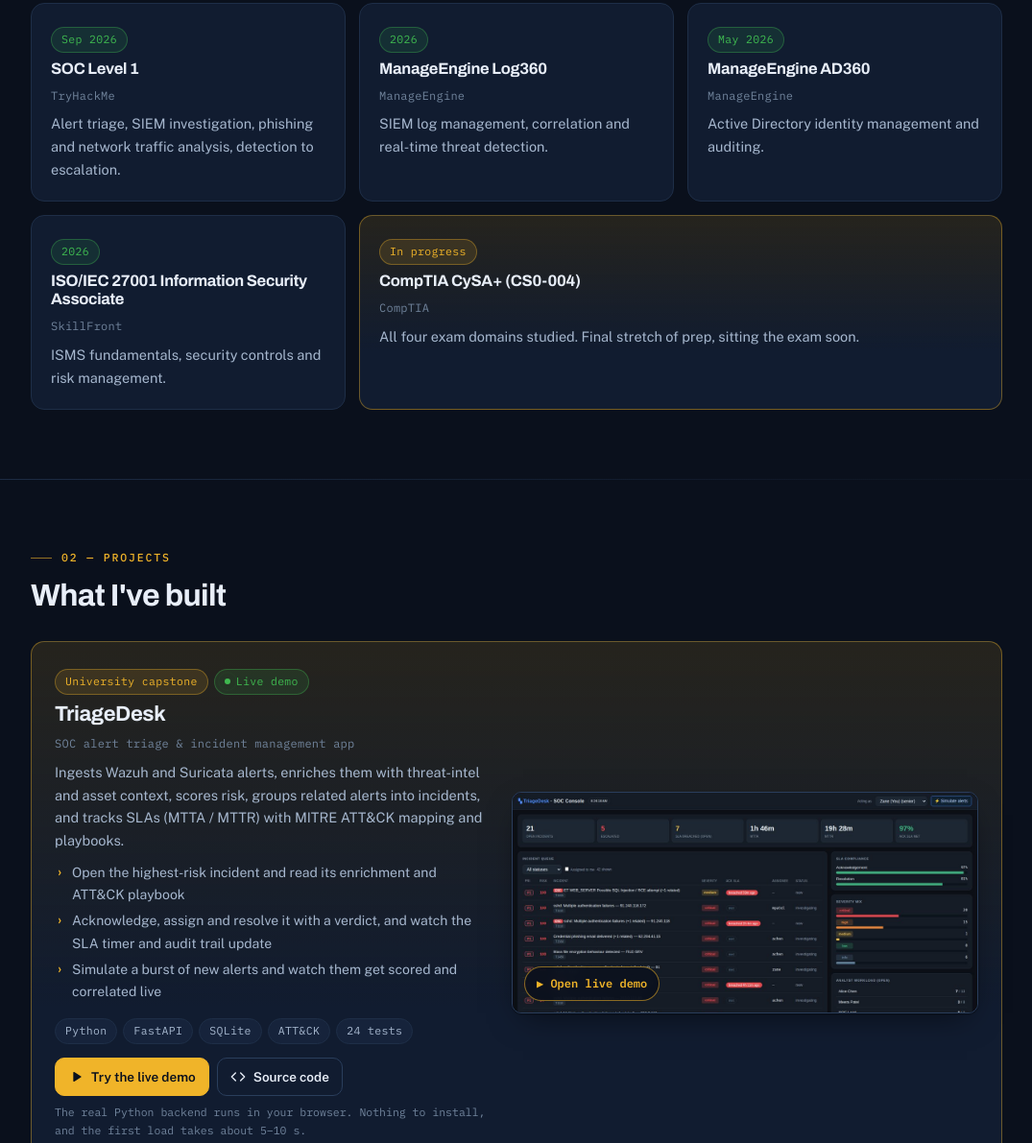
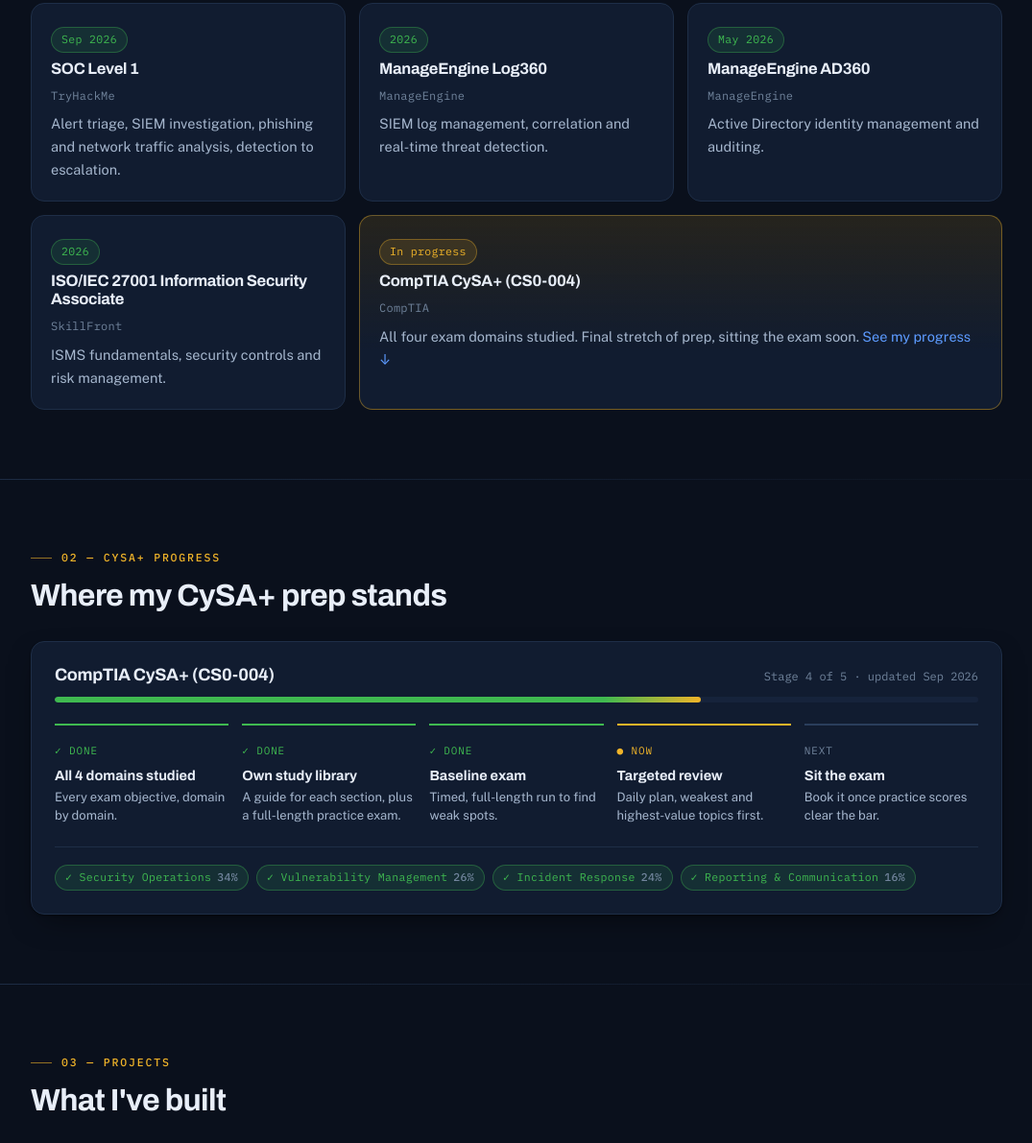
Before and after one commit to winmyataun0007-hue/Win-Myat-Aung-Work-profile, a plain HTML site: page docs/index.html in a window 1280 px wide. Shown: the part 885-2076 px from the top of the page at 96% size, without its empty margins (102-1177 px from the left). Drawn offline with nearby package versions, Linux system fonts and the light colour scheme.

Commit message:
Add CySA+ progress section and IT support readiness

```diff
--- a/docs/index.html
+++ b/docs/index.html
@@ -182,6 +182,39 @@
 .skills{display:grid; gap:16px}
 .skills .lbl{font-family:var(--mono); font-size:11.5px; letter-spacing:.1em; text-transform:uppercase; color:var(--text-3); margin-bottom:8px}
 
+/* cysa+ progress */
+.prog{background:var(--surface); border:1px solid var(--border); border-radius:var(--radius); padding:24px; box-shadow:var(--shadow)}
+.prog-head{display:flex; justify-content:space-between; align-items:baseline; gap:6px 16px; flex-wrap:wrap; margin-bottom:12px}
+.prog-head h3{font-size:18px}
+.prog-meta{font-family:var(--mono); font-size:12px; color:var(--text-3)}
+.pbar{height:6px; background:var(--surface-2); border-radius:999px; overflow:hidden; margin-bottom:22px}
+.pbar i{display:block; height:100%; width:70%; border-radius:999px; background:linear-gradient(90deg,var(--ok) 0 85%,var(--accent))}
+.steps{display:grid; grid-template-columns:repeat(5,minmax(0,1fr)); gap:14px; list-style:none; margin:0; padding:0}
+.step{padding-top:12px; border-top:2px solid var(--border-2)}
+.step.done{border-top-color:var(--ok)}
+.step.now{border-top-color:var(--accent)}
+.step .st{font-family:var(--mono); font-size:11px; letter-spacing:.08em; text-transform:uppercase; color:var(--text-3)}
+.step.done .st{color:var(--ok)} .step.now .st{color:var(--accent)}
+.step h4{font-family:var(--display); font-size:14.5px; line-height:1.3; margin:4px 0 3px}
+.step p{font-size:13px; line-height:1.5; color:var(--text-2); margin:0}
+.doms{display:flex; flex-wrap:wrap; gap:8px; margin-top:22px; padding-top:18px; border-top:1px solid var(--border)}
+.doms .chip b{color:var(--text-3); font-weight:500; margin-left:6px}
+@media(max-width:760px){
+  .prog{padding:20px}
+  .steps{grid-template-columns:1fr; gap:0}
+  .step{border-top:0; border-left:2px solid var(--border-2); padding:0 0 14px 14px}
+  .step:last-child{padding-bottom:0}
+  .step.done{border-left-color:var(--ok)} .step.now{border-left-color:var(--accent)}
+}
+
+/* it support */
+.ready{margin-top:30px; display:grid; grid-template-columns:auto minmax(0,1fr); gap:16px; align-items:start; padding:20px 22px; background:var(--surface); border:1px solid var(--border); border-left:3px solid var(--ok); border-radius:var(--radius)}
+.ready .ic{width:38px; height:38px; border-radius:10px; display:grid; place-items:center; background:color-mix(in srgb,var(--ok) 12%,transparent); color:var(--ok)}
+.ready .ic svg{width:19px; height:19px}
+.ready h3{font-size:16.5px; margin-bottom:4px}
+.ready p{color:var(--text-2); font-size:14.5px; margin:0 0 10px; max-width:70ch}
+@media(max-width:560px){.ready{grid-template-columns:1fr; gap:10px}}
+
 /* footer */
 footer{border-top:1px solid var(--border); padding:56px 0 60px; background:var(--bg-2)}
 .foot{display:grid; grid-template-columns:1.2fr 1fr; gap:28px; align-items:center}
@@ -203,6 +236,7 @@
     <a class="brand" href="#hero"><span class="brand-mark">WMA</span> Win&nbsp;Myat&nbsp;Aung <span style="color:var(--text-3);font-weight:500">/ Zane</span></a>
     <nav class="nav-links" id="navLinks" aria-label="Sections">
       <a href="#certs">Certifications</a>
+      <a href="#cysa">CySA+</a>
       <a href="#projects">Projects</a>
       <a href="#experience">Experience</a>
       <a href="#contact">Contact</a>
@@ -221,7 +255,7 @@
       <img src="assets/zane-headshot.jpg" alt="Win Myat Aung (Zane)" width="600" height="600" fetchpriority="high" decoding="async">
     </figure>
     <div class="hero">
-      <span class="pill"><span class="dot"></span> Open to SOC internships · Bangkok</span>
+      <span class="pill"><span class="dot"></span> Open to SOC &amp; IT support internships · Bangkok</span>
       <h1>Win Myat Aung <span class="thin">— Zane</span></h1>
       <div class="role">Aspiring SOC Analyst · Blue Team</div>
       <p class="lead">Final-year IT student at Siam University, training for a <strong>Tier 1 SOC analyst</strong> role. I work hands-on with <strong>Wazuh</strong> and <strong>ManageEngine Log360 / AD360</strong>, have completed <strong>TryHackMe SOC Level 1</strong>, and am in the final stretch of <strong>CompTIA CySA+</strong>.</p>
@@ -296,8 +330,39 @@
         <div class="tags"><span class="chip gold">In progress</span></div>
         <h3>CompTIA CySA+ (CS0-004)</h3>
         <span class="by">CompTIA</span>
-        <p>All four exam domains studied. Final stretch of prep, sitting the exam soon.</p>
+        <p>All four exam domains studied. Final stretch of prep, sitting the exam soon. <a href="#cysa">See my progress ↓</a></p>
       </article>
+    </div>
+  </div>
+</section>
+<hr class="rule">
+
+<!-- CYSA+ PROGRESS -->
+<section id="cysa">
+  <div class="wrap">
+    <div class="reveal">
+      <div class="eyebrow">02 — CySA+ progress</div>
+      <h2 class="sec-title">Where my CySA+ prep stands</h2>
+    </div>
+    <div class="prog reveal">
+      <div class="prog-head">
+        <h3>CompTIA CySA+ (CS0-004)</h3>
+        <span class="prog-meta">Stage 4 of 5 · updated Sep 2026</span>
+      </div>
+      <div class="pbar" role="img" aria-label="Stage 4 of 5"><i></i></div>
+      <ol class="steps">
+        <li class="step done"><span class="st">✓ Done</span><h4>All 4 domains studied</h4><p>Every exam objective, domain by domain.</p></li>
+        <li class="step done"><span class="st">✓ Done</span><h4>Own study library</h4><p>A guide for each section, plus a full-length practice exam.</p></li>
+        <li class="step done"><span class="st">✓ Done</span><h4>Baseline exam</h4><p>Timed, full-length run to find weak spots.</p></li>
+        <li class="step now"><span class="st">● Now</span><h4>Targeted review</h4><p>Daily plan, weakest and highest-value topics first.</p></li>
+        <li class="step"><span class="st">Next</span><h4>Sit the exam</h4><p>Book it once practice scores clear the bar.</p></li>
+      </ol>
+      <div class="doms" aria-label="Exam domains studied">
+        <span class="chip green">✓ Security Operations<b>34%</b></span>
+        <span class="chip green">✓ Vulnerability Management<b>26%</b></span>
+        <span class="chip green">✓ Incident Response<b>24%</b></span>
+        <span class="chip green">✓ Reporting &amp; Communication<b>16%</b></span>
+      </div>
     </div>
   </div>
 </section>
@@ -307,7 +372,7 @@
 <section id="projects">
   <div class="wrap">
     <div class="reveal">
-      <div class="eyebrow">02 — Projects</div>
+      <div class="eyebrow">03 — Projects</div>
       <h2 class="sec-title">What I've built</h2>
     </div>
     <div class="cards proj">
@@ -364,7 +429,7 @@
 <section id="experience">
   <div class="wrap">
     <div class="reveal">
-      <div class="eyebrow">03 — Experience &amp; skills</div>
+      <div class="eyebrow">04 — Experience &amp; skills</div>
       <h2 class="sec-title">Background</h2>
     </div>
     <div class="two">
@@ -397,6 +462,14 @@
         </div>
       </div>
     </div>
+    <div class="ready reveal">
+      <span class="ic" aria-hidden="true"><svg viewBox="0 0 24 24" fill="none" stroke="currentColor" stroke-width="2" stroke-linecap="round" stroke-linejoin="round"><path d="M4 14v-2a8 8 0 0 1 16 0v2"/><rect x="2" y="14" width="5" height="6" rx="1.5"/><rect x="17" y="14" width="5" height="6" rx="1.5"/></svg></span>
+      <div>
+        <h3>Ready for IT support roles too</h3>
+        <p>Five months on a help desk gave me the day-to-day skills that keep users working: logging and escalating tickets, resetting passwords and account access, managing Active Directory users, and explaining fixes in plain language.</p>
+        <div class="tags"><span class="chip">Ticketing &amp; escalation</span><span class="chip">Password &amp; access resets</span><span class="chip">Active Directory</span><span class="chip">End-user support</span><span class="chip">Documentation</span></div>
+      </div>
+    </div>
   </div>
 </section>
 
@@ -405,9 +478,9 @@
   <div class="wrap">
     <div class="foot reveal">
       <div>
-        <div class="eyebrow">04 — Contact</div>
+        <div class="eyebrow">05 — Contact</div>
         <h2>Looking for a SOC internship</h2>
-        <p>Open to SOC and blue-team internships in Bangkok or remote. Siam University arranges the formal internship agreement (MOU) with the host company.</p>
+        <p>Open to SOC, blue-team and IT support internships in Bangkok or remote. Siam University arranges the formal internship agreement (MOU) with the host company.</p>
       </div>
       <div class="btn-row">
         <a class="btn primary" href="https://www.linkedin.com/in/win-myat-aung-46630a35b/" target="_blank" rel="noopener">LinkedIn</a>
```
